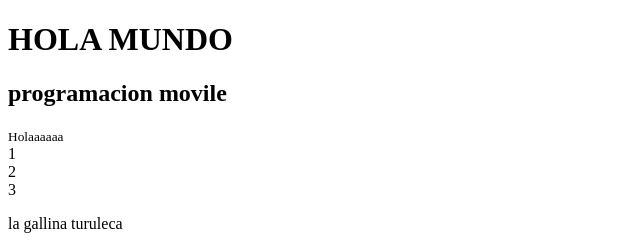
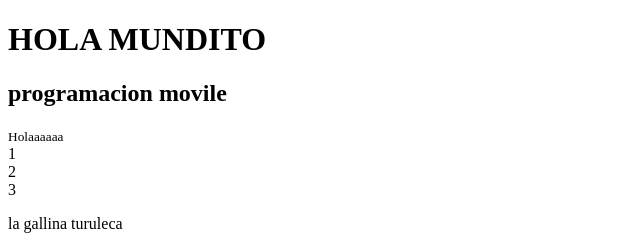
Before and after one commit to ProyectosGit2000/repo-uno, a plain HTML site: page index.html in a window 1280 px wide. Shown: the top 240 px of the page, 0-640 px from the left. Drawn offline with Linux system fonts and the light colour scheme.

Commit message:
Update index.html

```diff
--- a/index.html
+++ b/index.html
@@ -6,7 +6,7 @@
     <title>Mi pagina web</title>
 </head>
 <body>
-    <h1>HOLA MUNDO</h1>
+    <h1>HOLA MUNDITO</h1>
     <h2>programacion movile</h2>
     <small>Holaaaaaa</small>
     <div class="conteiner">
```
